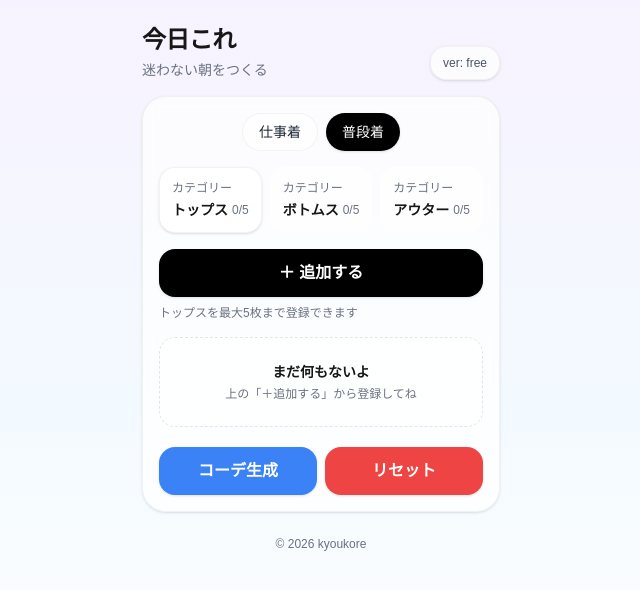
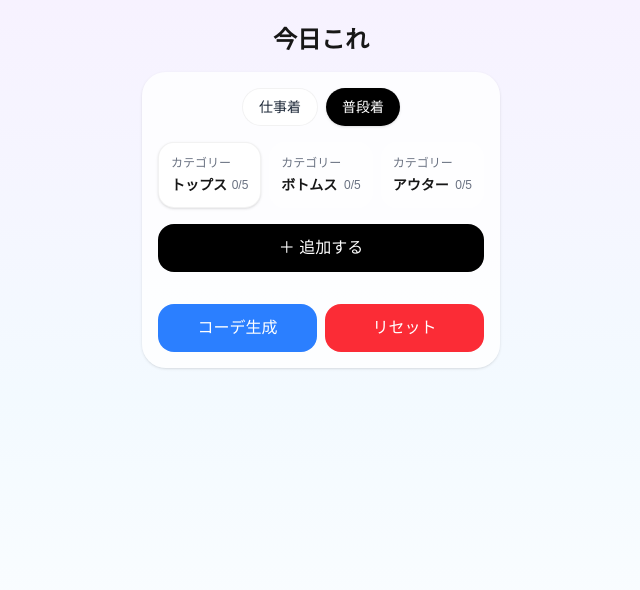
Before and after one commit to cheezy030303/kyoukore, a Next.js app: page / in a window 1280 px wide. Shown: the top 590 px of the page, without its empty margins (319-959 px from the left). Built offline with nearby package versions, Linux system fonts and the light colour scheme.

Commit message:
Add delete button

```diff
--- a/src/app/page.tsx
+++ b/src/app/page.tsx
@@ -62,10 +62,10 @@ function SectionTab({
     <button
       onClick={onClick}
       className={[
-        "flex-1 rounded-2xl px-3 py-3 text-left transition",
+        "flex-1 min-w-0 rounded-2xl px-3 py-3 text-left transition",
         active
           ? "bg-white shadow-sm border border-black/5"
-          : "bg-white/60 border border-black/0 hover:bg-white/80",
+          : "bg-white/60 hover:bg-white/80",
       ].join(" ")}
     >
       <div className="text-xs text-gray-500">カテゴリー</div>
@@ -89,14 +89,13 @@ export default function Home() {
     outers: [],
   });
 
-  const [coordination, setCoordination] = useState<{
-    tops?: string;
-    bottoms?: string;
-    outers?: string;
-  }>({});
+  const [coordination, setCoordination] = useState<any>({});
 
   const canGenerate = useMemo(
-    () => clothes.tops.length > 0 && clothes.bottoms.length > 0 && clothes.outers.length > 0,
+    () =>
+      clothes.tops.length > 0 &&
+      clothes.bottoms.length > 0 &&
+      clothes.outers.length > 0,
     [clothes]
   );
 
@@ -127,13 +126,12 @@ export default function Home() {
 
     setClothes(updated);
     saveToStorage(updated);
-
     e.currentTarget.value = "";
   };
 
   const generateCoordination = () => {
     if (!canGenerate) {
-      alert("トップス・ボトムス・アウターを1つ以上登録してね！");
+      alert("全部のカテゴリを1つ以上登録してね！");
       return;
     }
 
@@ -150,29 +148,22 @@ export default function Home() {
     setCoordination({});
   };
 
-  const title = "今日これ";
-  const subtitle = "迷わない朝をつくる";
+  const handleDelete = (index: number) => {
+    const updated = {
+      ...clothes,
+      [category]: clothes[category].filter((_, i) => i !== index),
+    };
+    setClothes(updated);
+    saveToStorage(updated);
+  };
 
   return (
     <main className="min-h-screen flex justify-center bg-gradient-to-b from-[#F7F2FF] via-[#F3FAFF] to-white">
       <div className="w-[390px] min-h-screen px-4 py-6">
-        {/* Header */}
-        <div className="mb-4">
-          <div className="flex items-end justify-between">
-            <div>
-              <h1 className="text-2xl font-bold tracking-tight">{title}</h1>
-              <p className="text-sm text-gray-500 mt-1">{subtitle}</p>
-            </div>
-            <div className="rounded-2xl bg-white/70 border border-black/5 px-3 py-2 text-xs text-gray-600 shadow-sm">
-              ver: free
-            </div>
-          </div>
-        </div>
+        <h1 className="text-2xl font-bold text-center mb-4">今日これ</h1>
 
-        {/* Card */}
-        <div className="rounded-3xl bg-white/70 backdrop-blur border border-black/5 shadow-sm p-4">
-          {/* Mode */}
-          <div className="flex gap-2 justify-center">
+        <div className="rounded-3xl bg-white/80 shadow p-4">
+          <div className="flex gap-2 justify-center mb-4">
             <Pill active={mode === "work"} onClick={() => setMode("work")}>
               仕事着
             </Pill>
@@ -181,8 +172,7 @@ export default function Home() {
             </Pill>
           </div>
 
-          {/* Category tabs */}
-          <div className="mt-4 grid grid-cols-3 gap-2">
+          <div className="grid grid-cols-3 gap-2">
             <SectionTab
               active={category === "tops"}
               onClick={() => setCategory("tops")}
@@ -203,91 +193,43 @@ export default function Home() {
             />
           </div>
 
-          {/* Upload */}
-          <div className="mt-4">
-            <label className="block rounded-2xl bg-black text-white text-center py-3 font-semibold shadow cursor-pointer active:scale-[0.99] transition">
+          <label className="block mt-4 bg-black text-white text-center py-3 rounded-2xl cursor-pointer">
             ＋ 追加する
             <input type="file" accept="image/*" onChange={handleUpload} className="hidden" />
           </label>
-            <p className="text-xs text-gray-500 mt-2">
-              {category === "tops" && "トップスを最大5枚まで登録できます"}
-              {category === "bottoms" && "ボトムスを最大5枚まで登録できます"}
-              {category === "outers" && "アウターを最大5枚まで登録できます"}
-            </p>
-          </div>
 
-          {/* Grid */}
           <div className="mt-4 grid grid-cols-2 gap-3">
             {clothes[category].map((item, index) => (
               <div
                 key={index}
-                className="rounded-2xl bg-white border border-black/5 shadow-sm overflow-hidden"
+                className="relative rounded-2xl overflow-hidden shadow"
               >
+                <button
+                  onClick={() => handleDelete(index)}
+                  className="absolute top-2 right-2 w-7 h-7 bg-black/70 text-white rounded-full text-xs flex items-center justify-center"
+                >
+                  ×
+                </button>
                 <img src={item} className="w-full h-44 object-cover" />
               </div>
             ))}
-            {clothes[category].length === 0 && (
-              <div className="col-span-2 rounded-2xl border border-dashed border-black/10 bg-white/60 p-6 text-center">
-                <div className="text-sm font-semibold">まだ何もないよ</div>
-                <div className="text-xs text-gray-500 mt-1">上の「＋追加する」から登録してね</div>
-              </div>
-            )}
           </div>
 
-          {/* Actions */}
-          <div className="mt-5 grid grid-cols-2 gap-2">
+          <div className="mt-4 grid grid-cols-2 gap-2">
             <button
               onClick={generateCoordination}
-              className="rounded-2xl bg-[#3B82F6] text-white py-3 font-semibold shadow active:scale-[0.99] transition"
+              className="bg-blue-500 text-white py-3 rounded-2xl"
             >
               コーデ生成
             </button>
             <button
               onClick={handleReset}
-              className="rounded-2xl bg-[#EF4444] text-white py-3 font-semibold shadow active:scale-[0.99] transition"
+              className="bg-red-500 text-white py-3 rounded-2xl"
             >
               リセット
             </button>
           </div>
         </div>
-
-        {/* Result */}
-        {coordination.tops && (
-          <div className="mt-4 rounded-3xl bg-white/70 backdrop-blur border border-black/5 shadow-sm p-4">
-            <div className="flex items-center justify-between">
-              <h2 className="font-bold">
-                {mode === "work" ? "仕事コーデ 👔" : "普段コーデ 👕"}
-              </h2>
-              <span className="text-xs text-gray-500">提案 1セット</span>
-            </div>
-
-            <div className="mt-3 space-y-3">
-              <div className="rounded-2xl bg-white border border-black/5 shadow-sm overflow-hidden">
-                <div className="px-3 py-2 text-xs text-gray-500">トップス</div>
-                <img src={coordination.tops} className="w-full h-48 object-cover" />
-              </div>
-              <div className="rounded-2xl bg-white border border-black/5 shadow-sm overflow-hidden">
-                <div className="px-3 py-2 text-xs text-gray-500">ボトムス</div>
-                <img src={coordination.bottoms} className="w-full h-48 object-cover" />
-              </div>
-              <div className="rounded-2xl bg-white border border-black/5 shadow-sm overflow-hidden">
-                <div className="px-3 py-2 text-xs text-gray-500">アウター</div>
-                <img src={coordination.outers} className="w-full h-48 object-cover" />
-              </div>
-            </div>
-
-            <button
-              onClick={generateCoordination}
-              className="mt-4 w-full rounded-2xl bg-black text-white py-3 font-semibold shadow active:scale-[0.99] transition"
-            >
-              もう一回つくる
-            </button>
-          </div>
-        )}
-
-        <div className="mt-6 text-center text-xs text-gray-500">
-          © {new Date().getFullYear()} kyoukore
-        </div>
       </div>
     </main>
   );
```
Lines whose indentation alone changed are shown as unchanged.
